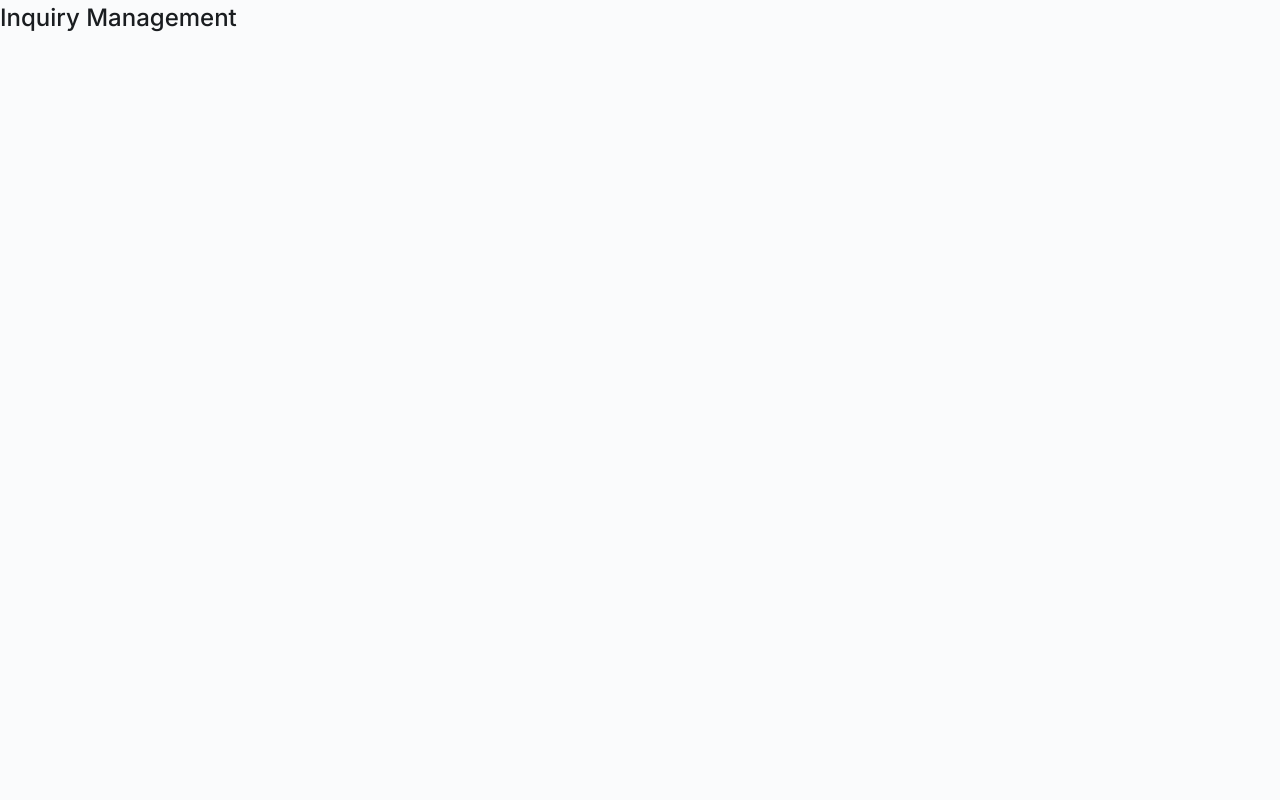
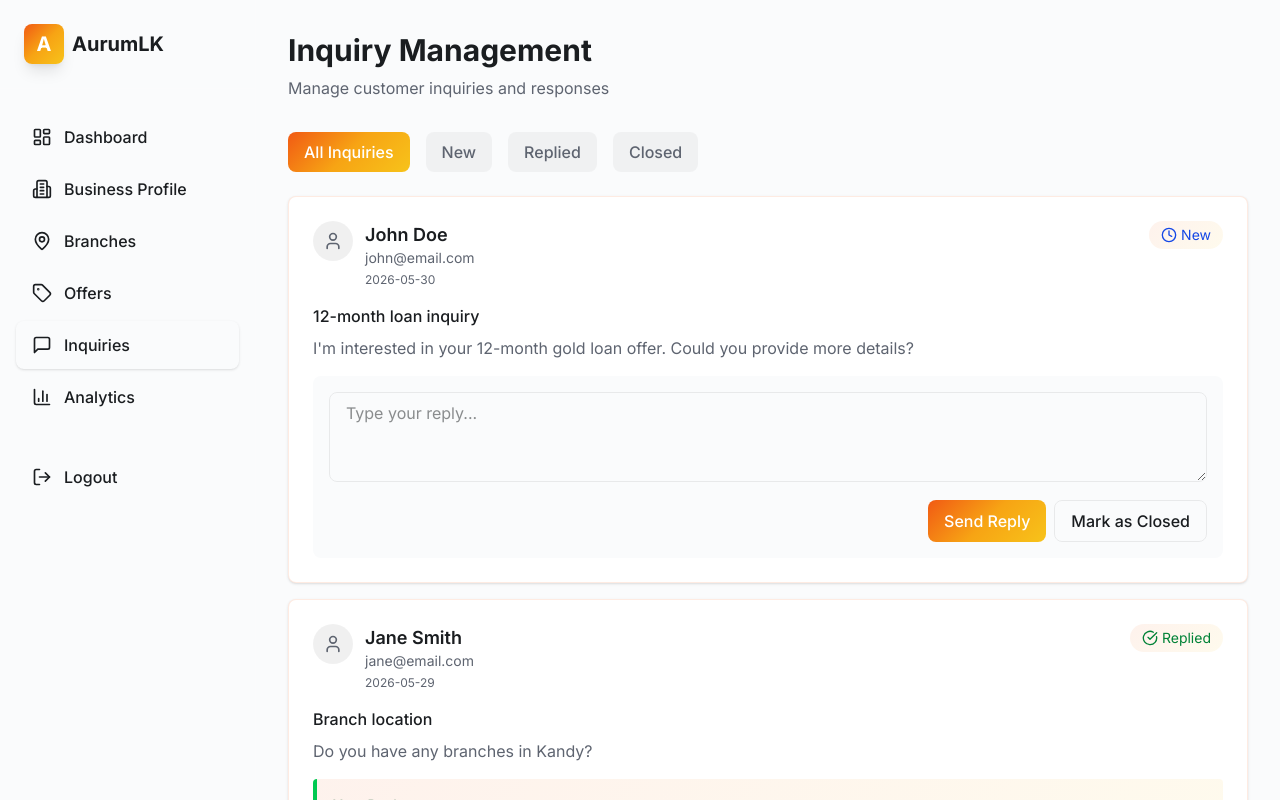
Before and after one commit to wimansa-samudinee/AurumLK, a React (Vite) app in the folder frontend/: page /business/inquiries in a window 1280 px wide. Shown: the top 800 px of the page. Built offline with nearby package versions, Linux system fonts and the light colour scheme.

Commit message:
feat : Add Business Inquiry Management UI

```diff
--- a/frontend/src/pages/business/InquiryManagement.tsx
+++ b/frontend/src/pages/business/InquiryManagement.tsx
@@ -1,3 +1,129 @@
+import DashboardSidebar from "../../components/DashboardSidebar";
+import { MessageSquare, Clock, CheckCircle, User } from "lucide-react";
+
 export default function InquiryManagement() {
-	return <h1>Inquiry Management</h1>;
+  const inquiries = [
+    {
+      id: 1,
+      customer: "John Doe",
+      email: "john@email.com",
+      subject: "12-month loan inquiry",
+      message: "I'm interested in your 12-month gold loan offer. Could you provide more details?",
+      status: "new",
+      date: "2026-05-30",
+    },
+    {
+      id: 2,
+      customer: "Jane Smith",
+      email: "jane@email.com",
+      subject: "Branch location",
+      message: "Do you have any branches in Kandy?",
+      status: "replied",
+      date: "2026-05-29",
+      reply: "Yes, we have a branch in Kandy at 45 Main Street...",
+    },
+    {
+      id: 3,
+      customer: "Mike Johnson",
+      email: "mike@email.com",
+      subject: "Interest rates",
+      message: "What are your current interest rates for premium loans?",
+      status: "new",
+      date: "2026-05-28",
+    },
+  ];
+
+  return (
+    <div className="flex min-h-screen bg-gray-50">
+      <DashboardSidebar role="business" />
+
+      <main className="flex-1">
+        <div className="p-8">
+          <div className="mb-8">
+            <h1 className="text-3xl font-bold text-gray-900 mb-2">Inquiry Management</h1>
+            <p className="text-gray-600">Manage customer inquiries and responses</p>
+          </div>
+
+          <div className="flex space-x-4 mb-6">
+            <button className="px-4 py-2 bg-amber-500 text-white rounded-lg">All Inquiries</button>
+            <button className="px-4 py-2 bg-gray-100 text-gray-700 rounded-lg hover:bg-gray-200">New</button>
+            <button className="px-4 py-2 bg-gray-100 text-gray-700 rounded-lg hover:bg-gray-200">Replied</button>
+            <button className="px-4 py-2 bg-gray-100 text-gray-700 rounded-lg hover:bg-gray-200">Closed</button>
+          </div>
+
+          <div className="space-y-4">
+            {inquiries.map((inquiry) => (
+              <div key={inquiry.id} className="bg-white rounded-lg shadow-sm border">
+                <div className="p-6">
+                  <div className="flex items-start justify-between mb-4">
+                    <div className="flex items-start space-x-3">
+                      <div className="w-10 h-10 bg-gray-200 rounded-full flex items-center justify-center">
+                        <User className="w-5 h-5 text-gray-500" />
+                      </div>
+                      <div>
+                        <h3 className="font-semibold text-gray-900">{inquiry.customer}</h3>
+                        <p className="text-sm text-gray-600">{inquiry.email}</p>
+                        <p className="text-xs text-gray-500 mt-1">{inquiry.date}</p>
+                      </div>
+                    </div>
+                    <span
+                      className={`inline-flex items-center space-x-1 px-3 py-1 rounded-full text-sm ${
+                        inquiry.status === "new"
+                          ? "bg-blue-100 text-blue-700"
+                          : inquiry.status === "replied"
+                          ? "bg-green-100 text-green-700"
+                          : "bg-gray-100 text-gray-700"
+                      }`}
+                    >
+                      {inquiry.status === "new" ? (
+                        <>
+                          <Clock className="w-4 h-4" />
+                          <span>New</span>
+                        </>
+                      ) : (
+                        <>
+                          <CheckCircle className="w-4 h-4" />
+                          <span>Replied</span>
+                        </>
+                      )}
+                    </span>
+                  </div>
+
+                  <div className="mb-4">
+                    <h4 className="font-medium text-gray-900 mb-2">{inquiry.subject}</h4>
+                    <p className="text-gray-600">{inquiry.message}</p>
+                  </div>
+
+                  {inquiry.status === "replied" && inquiry.reply && (
+                    <div className="bg-green-50 border-l-4 border-green-500 rounded p-4 mb-4">
+                      <div className="text-sm font-medium text-green-900 mb-1">Your Reply:</div>
+                      <p className="text-green-800">{inquiry.reply}</p>
+                    </div>
+                  )}
+
+                  {inquiry.status === "new" && (
+                    <div className="bg-gray-50 rounded-lg p-4">
+                      <textarea
+                        rows={3}
+                        placeholder="Type your reply..."
+                        className="w-full px-4 py-2 border border-gray-300 rounded-lg focus:outline-none focus:ring-2 focus:ring-amber-500 mb-3"
+                      />
+                      <div className="flex justify-end space-x-2">
+                        <button className="px-4 py-2 bg-amber-500 text-white rounded-lg hover:bg-amber-600 transition-colors">
+                          Send Reply
+                        </button>
+                        <button className="px-4 py-2 border border-gray-300 rounded-lg hover:bg-gray-50 transition-colors">
+                          Mark as Closed
+                        </button>
+                      </div>
+                    </div>
+                  )}
+                </div>
+              </div>
+            ))}
+          </div>
+        </div>
+      </main>
+    </div>
+  );
 }
```
